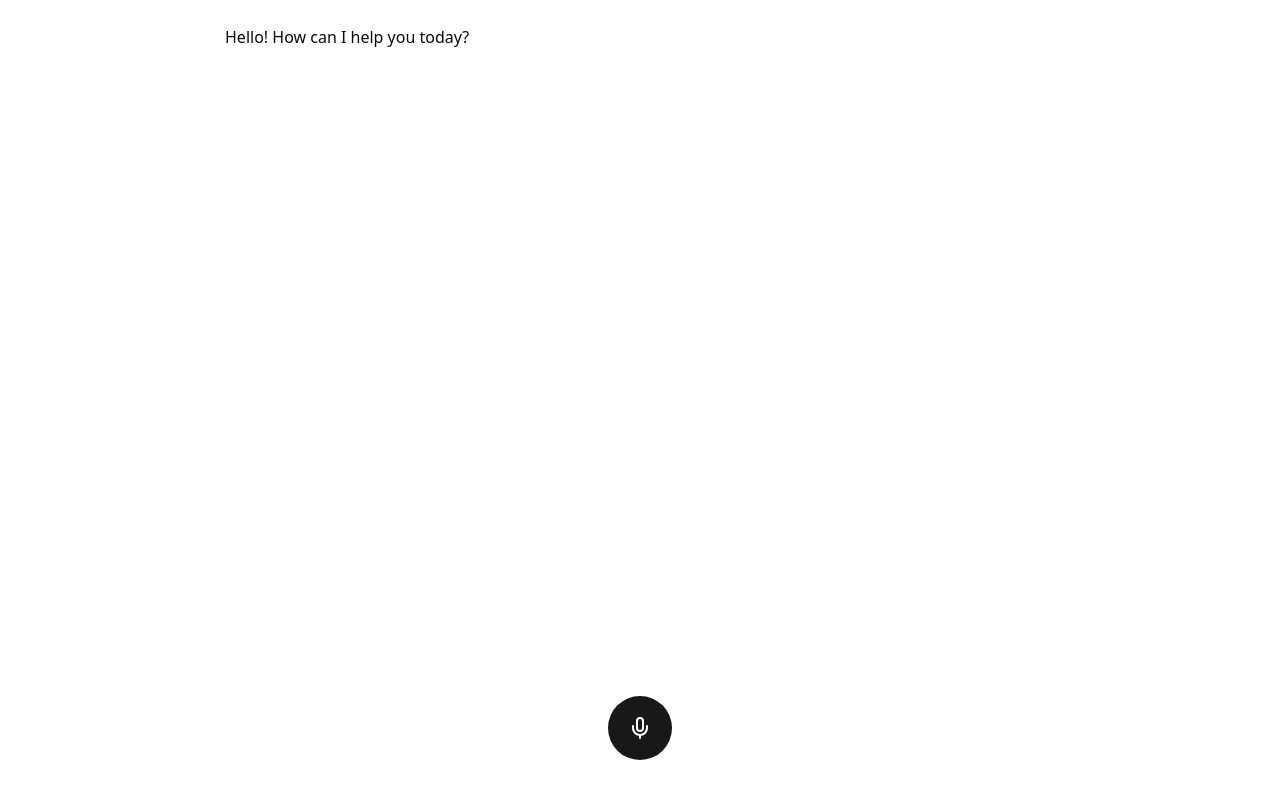
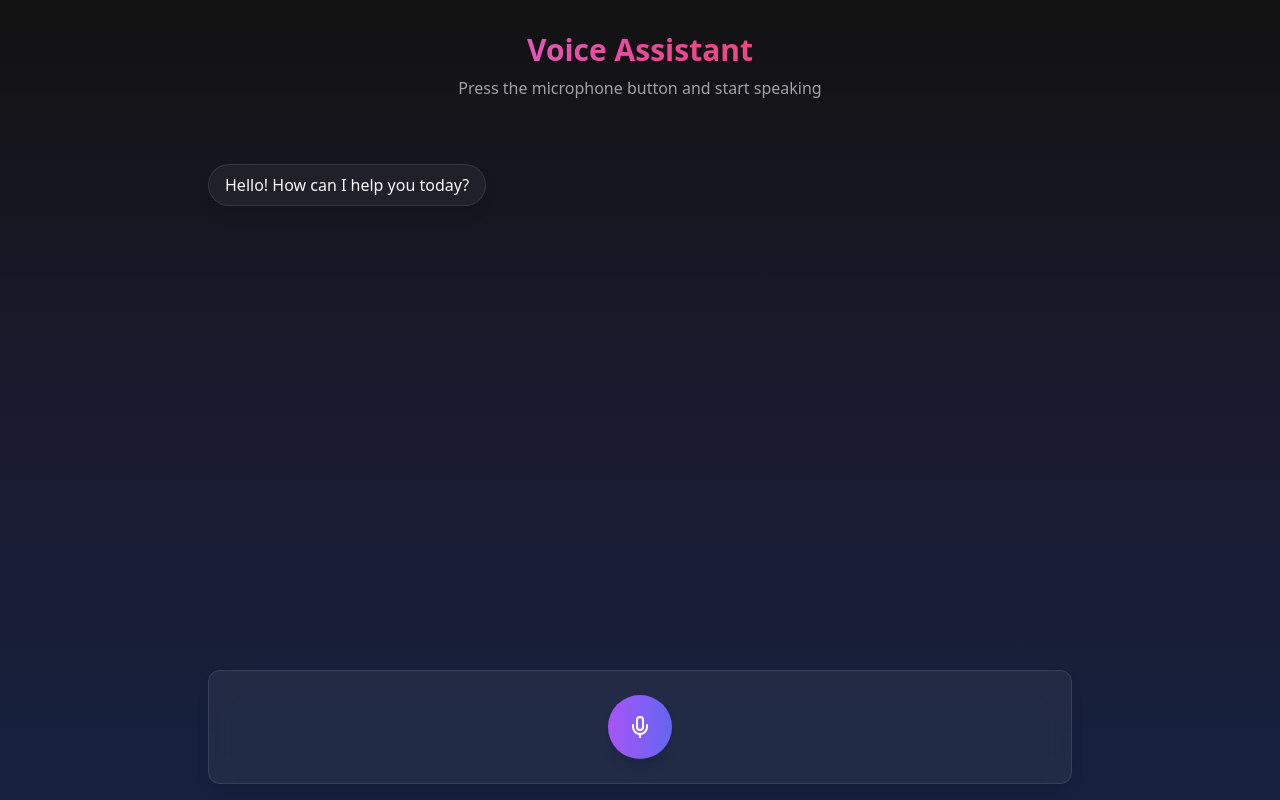
Before and after one commit to faizu02/eva-voice, a React (Vite) app: page / in a window 1280 px wide. Built offline with nearby package versions, Linux system fonts and the light colour scheme.

Commit message:
Update UI to dark gradient
Implement a dark gradient theme and update the UI to use modern UI systems.  No specific implementation details are included in this commit.

```diff
--- a/src/components/VoiceAssistant.tsx
+++ b/src/components/VoiceAssistant.tsx
@@ -30,6 +30,17 @@ export const VoiceAssistant = () => {
 
   return (
     <div className="min-h-screen flex flex-col">
+      <div className="container max-w-4xl mx-auto p-4 pt-8">
+        <div className="text-center mb-8">
+          <h1 className="text-3xl font-bold bg-gradient-to-r from-purple-400 via-pink-500 to-red-500 bg-clip-text text-transparent">
+            Voice Assistant
+          </h1>
+          <p className="text-muted-foreground mt-2">
+            Press the microphone button and start speaking
+          </p>
+        </div>
+      </div>
+
       <div className="flex-1 container max-w-4xl mx-auto p-4 overflow-y-auto space-y-6">
         <div className="flex flex-col space-y-6">
           {messages.map((message, index) => (
@@ -47,23 +58,23 @@ export const VoiceAssistant = () => {
       </div>
 
       <div className="container max-w-4xl mx-auto p-4">
-        <div className="flex justify-center items-center pb-6">
+        <div className="glass p-6 rounded-xl flex justify-center items-center">
           <button
             onClick={toggleRecording}
             className={cn(
-              "relative w-16 h-16 rounded-full flex items-center justify-center transition-all duration-300",
-              isRecording ? "bg-destructive" : "bg-primary hover:bg-primary/90"
+              "relative w-16 h-16 rounded-full flex items-center justify-center transition-all duration-300 shadow-lg",
+              isRecording ? "bg-gradient-to-r from-red-500 to-pink-500" : "bg-gradient-to-r from-purple-500 to-indigo-500 hover:from-purple-600 hover:to-indigo-600"
             )}
           >
             {isRecording ? (
-              <MicOff className="w-6 h-6 text-white" />
+              <MicOff className="w-6 h-6 text-white z-10" />
             ) : (
-              <Mic className="w-6 h-6 text-white" />
+              <Mic className="w-6 h-6 text-white z-10" />
             )}
             <div
               className={cn(
                 "absolute w-full h-full rounded-full",
-                isRecording && "animate-ripple bg-destructive"
+                isRecording && "animate-ripple bg-red-500/50"
               )}
             />
           </button>
--- a/src/index.css
+++ b/src/index.css
@@ -5,25 +5,25 @@
 
 @layer base {
   :root {
-    --background: 0 0% 100%;
-    --foreground: 240 10% 3.9%;
-    --card: 0 0% 100%;
-    --card-foreground: 240 10% 3.9%;
-    --popover: 0 0% 100%;
-    --popover-foreground: 240 10% 3.9%;
-    --primary: 240 5.9% 10%;
+    --background: 240 10% 3.9%;
+    --foreground: 0 0% 98%;
+    --card: 240 10% 3.9%;
+    --card-foreground: 0 0% 98%;
+    --popover: 240 10% 3.9%;
+    --popover-foreground: 0 0% 98%;
+    --primary: 246 80% 60%;
     --primary-foreground: 0 0% 98%;
-    --secondary: 240 4.8% 95.9%;
-    --secondary-foreground: 240 5.9% 10%;
-    --muted: 240 4.8% 95.9%;
-    --muted-foreground: 240 3.8% 46.1%;
-    --accent: 240 4.8% 95.9%;
-    --accent-foreground: 240 5.9% 10%;
-    --destructive: 0 84.2% 60.2%;
+    --secondary: 240 3.7% 15.9%;
+    --secondary-foreground: 0 0% 98%;
+    --muted: 240 3.7% 15.9%;
+    --muted-foreground: 240 5% 64.9%;
+    --accent: 246 60% 60%;
+    --accent-foreground: 0 0% 98%;
+    --destructive: 0 62.8% 30.6%;
     --destructive-foreground: 0 0% 98%;
-    --border: 240 5.9% 90%;
-    --input: 240 5.9% 90%;
-    --ring: 240 5.9% 10%;
+    --border: 240 3.7% 15.9%;
+    --input: 240 3.7% 15.9%;
+    --ring: 246 80% 60%;
     --radius: 1rem;
   }
 
@@ -32,13 +32,13 @@
   }
 
   body {
-    @apply bg-background text-foreground antialiased;
+    @apply bg-gradient-to-b from-[#121212] via-[#1A1A2E] to-[#16213E] text-foreground antialiased min-h-screen;
     font-feature-settings: "rlig" 1, "calt" 1;
   }
 }
 
 .glass {
-  @apply bg-white/10 backdrop-blur-lg border border-white/20;
+  @apply bg-white/5 backdrop-blur-md border border-white/10 shadow-lg;
 }
 
 .message-container {
@@ -46,9 +46,24 @@
 }
 
 .user-message {
-  @apply bg-primary text-primary-foreground ml-auto;
+  @apply bg-gradient-to-r from-primary/90 to-primary/70 text-primary-foreground ml-auto;
 }
 
 .assistant-message {
   @apply glass mr-auto;
 }
+
+.animate-ripple {
+  animation: ripple 1.5s cubic-bezier(0, 0, 0.2, 1) infinite;
+}
+
+@keyframes ripple {
+  0% {
+    transform: scale(0.8);
+    opacity: 1;
+  }
+  100% {
+    transform: scale(2);
+    opacity: 0;
+  }
+}
--- a/tailwind.config.ts
+++ b/tailwind.config.ts
@@ -54,6 +54,11 @@ export default {
           foreground: "hsl(var(--card-foreground))",
         },
       },
+      borderRadius: {
+        lg: "var(--radius)",
+        md: "calc(var(--radius) - 2px)",
+        sm: "calc(var(--radius) - 4px)",
+      },
       keyframes: {
         "accordion-down": {
           from: { height: "0" },
@@ -75,9 +80,12 @@ export default {
       animation: {
         "accordion-down": "accordion-down 0.2s ease-out",
         "accordion-up": "accordion-up 0.2s ease-out",
-        ripple: "ripple 1s cubic-bezier(0, 0, 0.2, 1) infinite",
+        ripple: "ripple 1.5s cubic-bezier(0, 0, 0.2, 1) infinite",
         "fade-in": "fade-in 0.2s ease-out",
       },
+      backgroundImage: {
+        'gradient-radial': 'radial-gradient(var(--tw-gradient-stops))',
+      }
     },
   },
   plugins: [require("tailwindcss-animate")],
```
